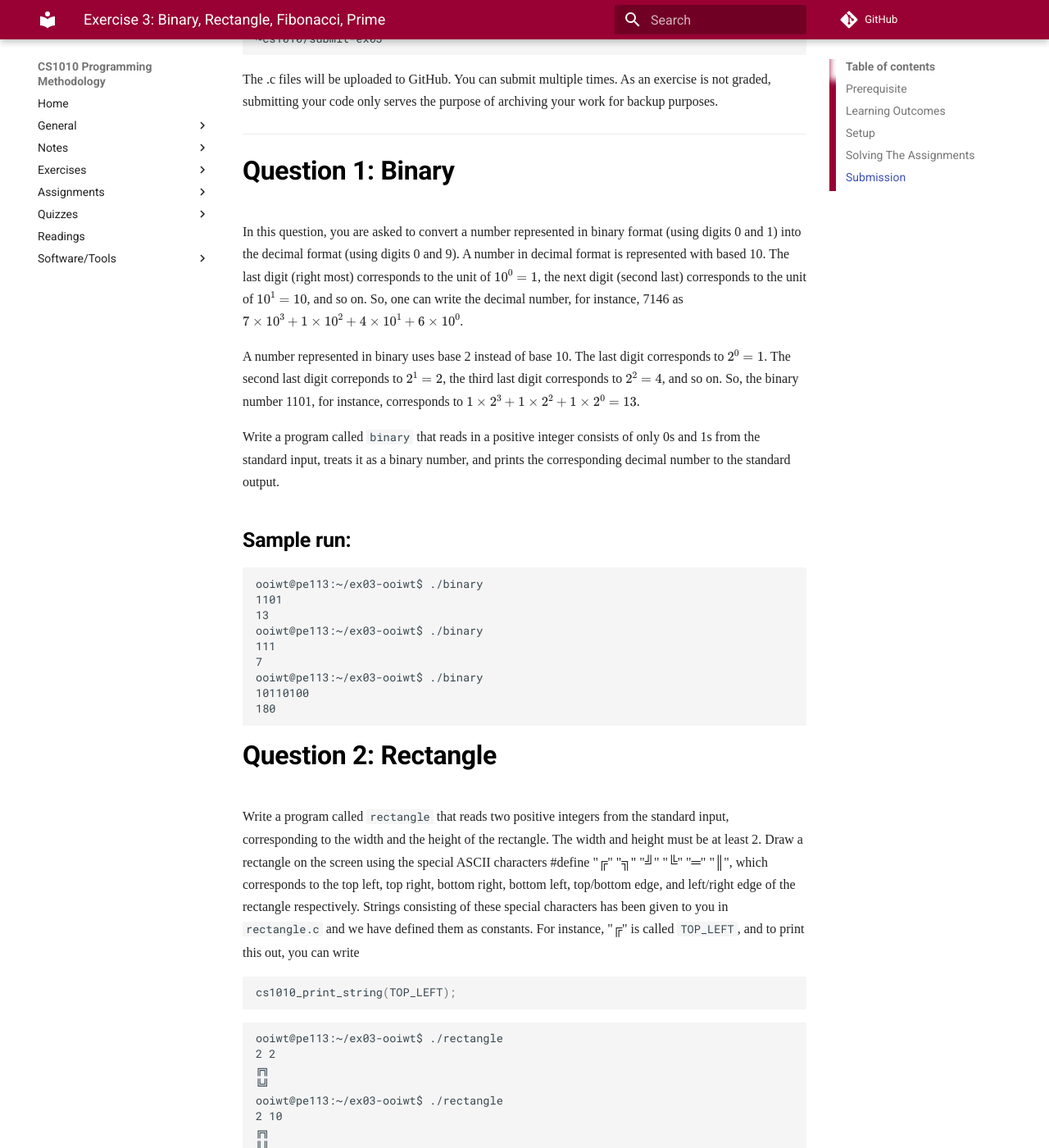
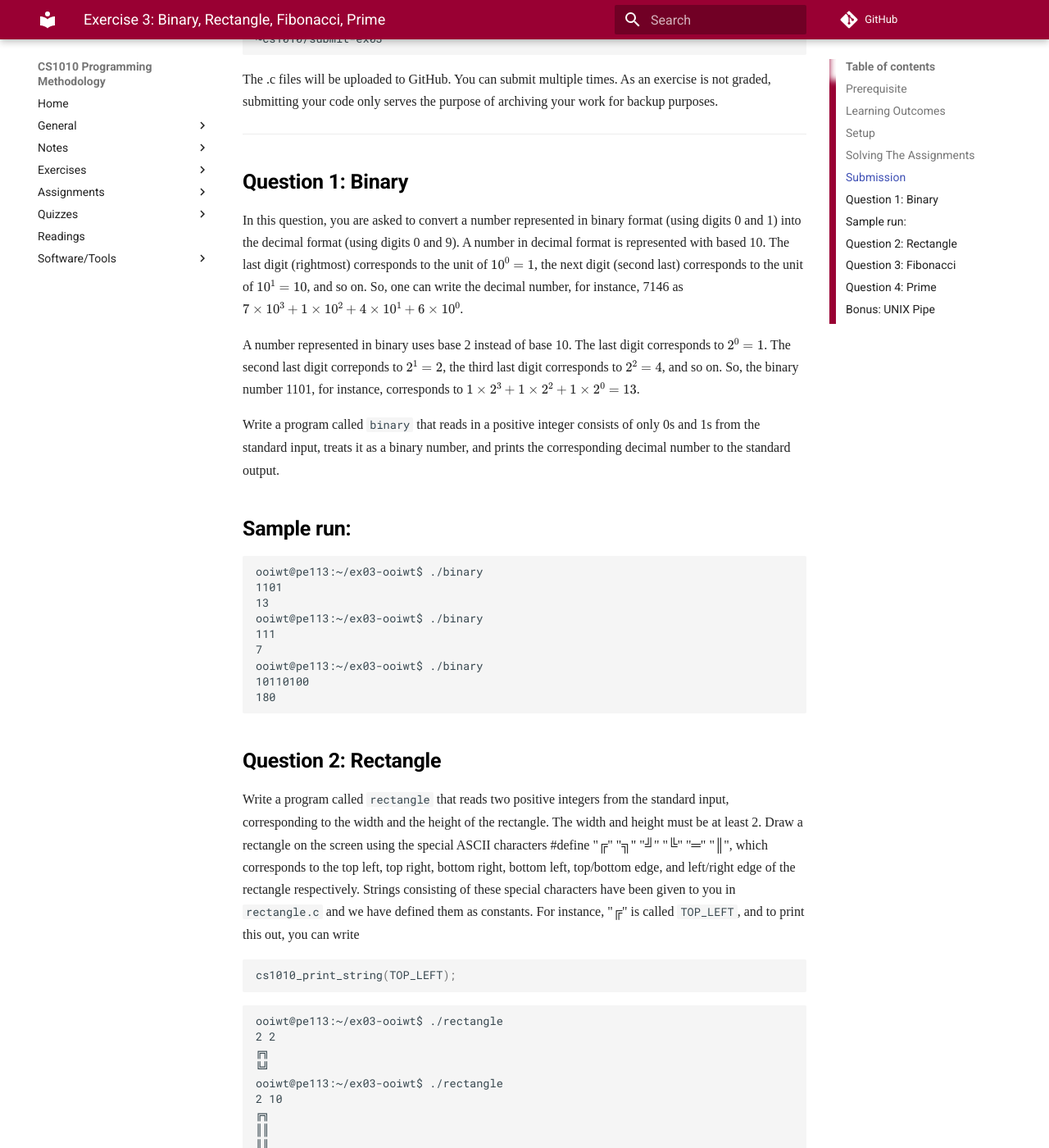
Before and after one commit to LL-Pengfei/CS1010-AY1819S1-Personal, an MkDocs documentation site: the page built from docs/ex03.md, in a window 1280 px wide and 1400 px high, scrolled down 1550 px. Shown: the whole window at 82% size. Built offline with MkDocs 1.6.1 and Material for MkDocs 9.7.7, drawn with Linux system fonts in a browser that asks for light colours; nearby versions of some CDN libraries; some web fonts are replaced; formulas are drawn with MathJax 3; comment, search, counter and statistics services are not loaded; old or Windows-style settings are respelled for this version of MkDocs; some of the changed text lies outside the part shown.

Commit message:
Fix typo

````diff
--- a/docs/ex03.md
+++ b/docs/ex03.md
@@ -6,7 +6,7 @@ This is a programming exercise for you to solve on your own.  You can submit but
 
 - You are able to access the [CS1010 programming environment](environments.md).
 - You are familiar with [basic UNIX CLI](unix.md) and using terminal-based editor [`vim`](vim.md).
-- You have a GitHub account and have setup `.gitconfig` (see [Exercise 1](ex03.md)).
+- You have a GitHub account and have setup `.gitconfig` (see [Exercise 1](ex02.md)).
 
 ### Learning Outcomes
 
@@ -55,9 +55,9 @@ The .c files will be uploaded to GitHub.  You can submit multiple times.  As an
 
 -------
 
-# Question 1: Binary
+## Question 1: Binary
 
-In this question, you are asked to convert a number represented in binary format (using digits 0 and 1) into the decimal format (using digits 0 and 9).  A number in decimal format is represented with based 10.  The last digit (right most) corresponds to the unit of $10^0 = 1$, the next digit (second last) corresponds to the unit of $10^1 = 10$, and so on.  So, one can write the decimal number, for instance, 7146 as
+In this question, you are asked to convert a number represented in binary format (using digits 0 and 1) into the decimal format (using digits 0 and 9).  A number in decimal format is represented with based 10.  The last digit (rightmost) corresponds to the unit of $10^0 = 1$, the next digit (second last) corresponds to the unit of $10^1 = 10$, and so on.  So, one can write the decimal number, for instance, 7146 as
 $7 \times 10^3 + 1 \times 10^2 + 4 \times 10^1 + 6 \times 10^0$.
 
 A number represented in binary uses base 2 instead of base 10.  The last digit corresponds to $2^0 = 1$.  The second last digit correponds to $2^1 = 2$, the third last digit corresponds to $2^2 = 4$, and so on.  So, the binary number 1101, for instance, corresponds to $1 \times 2^3 + 1 \times 2^2 + 1 \times 2^0 = 13$.
@@ -77,9 +77,9 @@ ooiwt@pe113:~/ex03-ooiwt$ ./binary
 180
 ```
 
-# Question 2: Rectangle
+## Question 2: Rectangle
 
-Write a program called `rectangle` that reads two positive integers from the standard input, corresponding to the width and the height of the rectangle.  The width and height must be at least 2.  Draw a rectangle on the screen using the special ASCII characters #define "╔" "╗" "╝" "╚" "═" "║", which corresponds to the top left, top right, bottom right, bottom left, top/bottom edge, and left/right edge of the rectangle respectively.   Strings consisting of these special characters has been given to you in `rectangle.c` and we have defined them as constants.   For instance, "╔" is called `TOP_LEFT`, and to print this out, you can write
+Write a program called `rectangle` that reads two positive integers from the standard input, corresponding to the width and the height of the rectangle.  The width and height must be at least 2.  Draw a rectangle on the screen using the special ASCII characters #define "╔" "╗" "╝" "╚" "═" "║", which corresponds to the top left, top right, bottom right, bottom left, top/bottom edge, and left/right edge of the rectangle respectively.   Strings consisting of these special characters have been given to you in `rectangle.c` and we have defined them as constants.   For instance, "╔" is called `TOP_LEFT`, and to print this out, you can write
 ```C
 cs1010_print_string(TOP_LEFT);
 ```
@@ -115,11 +115,11 @@ ooiwt@pe113:~/ex03-ooiwt$ ./rectangle
 ╚════════╝
 ```
 
-# Question 3: Fibonacci
+## Question 3: Fibonacci
 
 The Fibonacci sequence is a sequence of numbers 1, 1, 2, 3, 5, 8, 13, ... Fibonacci numbers often appear in mathematics as well as in nature and have [many fascinating properties](http://www.maths.surrey.ac.uk/hosted-sites/R.Knott/Fibonacci/fibmaths.html).
 
-The Fibonacii sequence can be constructed as follows.  The first Fibonacci number is 1.  The second Fibonacci number is also 1.  Subsequently, the i-th Fibonacci number is computed as the sum of the previous two Fibonacci numbers, the (i-2)-th and the (i-1)-th.
+The Fibonacci sequence can be constructed as follows.  The first Fibonacci number is 1.  The second Fibonacci number is also 1.  Subsequently, the i-th Fibonacci number is computed as the sum of the previous two Fibonacci numbers, the (i-2)-th, and the (i-1)-th.
 
 Write a program called `fibonacci` that reads a positive integer number `n` from the standard input, and print the `n`-th Fibonacci number to the standard output.  Your program must not use recursion.
 
@@ -135,7 +135,7 @@ ooiwt@pe113:~/ex03-ooiwt$ ./fibonacci
 99194853094755497
 ```
 
-# Question 4: Prime
+## Question 4: Prime
 
 Write a program called `prime` that reads a positive integer `n` from the standard input and either prints `prime` if `n` is a prime number, or prints `not prime` if `n` is not a prime number.
 
@@ -151,16 +151,16 @@ ooiwt@pe113:~/ex03-ooiwt$ ./prime
 prime
 ```
 
-# Bonus: UNIX Pipe
+## Bonus: UNIX Pipe
 
-If you look at the output from the last `fibonacci` example and the input to the last `prime` example, you will see that they are the same number.  This means that the 83th Fibonacci number is a prime!
+If you look at the output from the last `fibonacci` example and the input to the last `prime` example, you will see that they are the same number.  This means that the 83rd Fibonacci number is prime!
 
-Suppose now you want to ask, is the 13th Fibonnacci number a prime?  How can we use the programs that we have wrote to do this?  There are several ways
+Suppose now you want to ask, is the 13th Fibonacci number a prime?  How can we use the programs that we have wrote to do this?  There are several ways
 
-- You can merge the two C files to create a new program that, given `n`, calculate the `n`-th Fibonnacci number, then check if it is prime.
+- You can merge the two C files to create a new program that, given `n`, calculate the `n`-th Fibonacci number, then check if it is prime.
 - You can reuse the two programs you have already written.  First, run `fibonacci` with input 13, then cut-and-paste the output as input to `prime`.
 
-A better alternative is to use a `|` in UNIX-based system.  A `|`, called a _pipe_, basically interconnects the standard output of one command to the standard input of the second command.  Consider the following:
+A better alternative is to use a `|` in a UNIX-based system.  A `|`, called a _pipe_, basically interconnects the standard output of one command to the standard input of the second command.  Consider the following:
 
 ```
 ooiwt@pe113:~/ex03-ooiwt$ a | b
````
